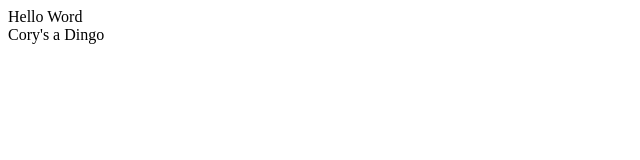
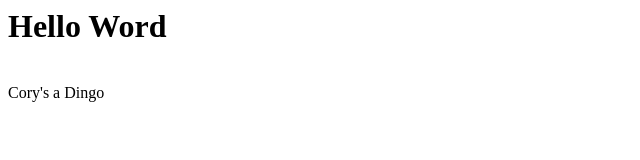
Before and after one commit to Evilmango7/SHS-Coding-Club, a plain HTML site: page index.html in a window 1280 px wide. Shown: the whole page, without its empty margins (0-640 px from the left). Drawn offline with Linux system fonts and the light colour scheme.

Commit message:
Update index.html

```diff
--- a/index.html
+++ b/index.html
@@ -1,2 +1,7 @@
-Hello Word <br />
+<html>
+<head>
+
+</head>
+</html>
+<h1>Hello Word</h1> <br />
 Cory's a Dingo
```
